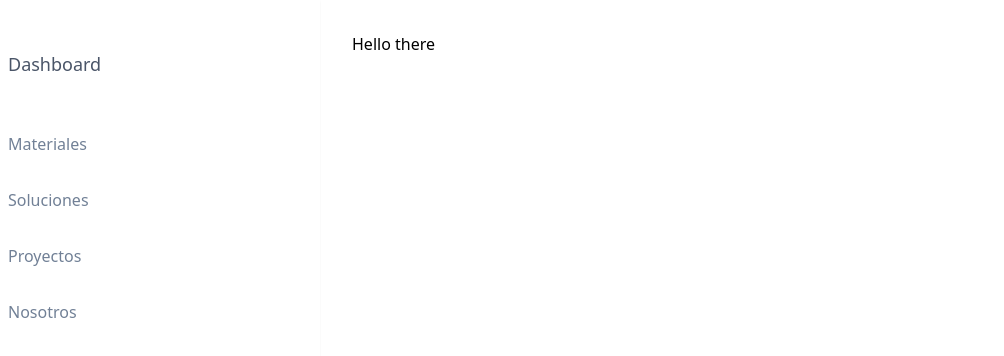
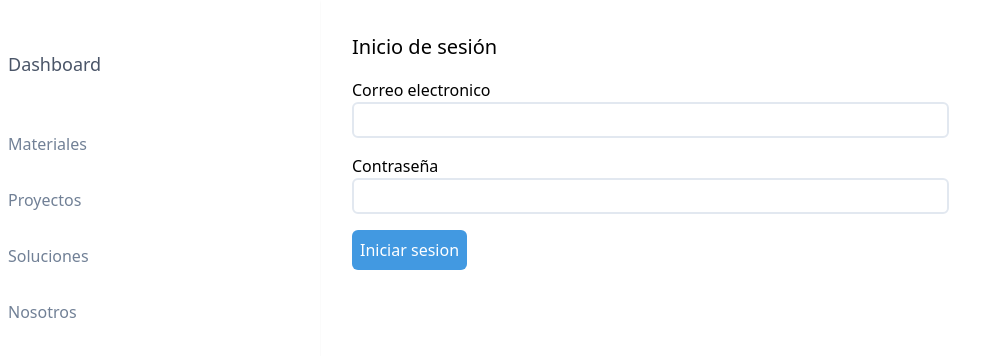
Before and after one commit to MarcoMacedoP/amkell-admin, a React app: page / in a window 1280 px wide. Shown: the top 356 px of the page, without its empty margins (0-1004 px from the left). Built offline with nearby package versions, Linux system fonts and the light colour scheme.

Commit message:
Login working

```diff
--- a/src/App.tsx
+++ b/src/App.tsx
@@ -10,6 +10,9 @@ import { Projects } from "./pages/Projects";
 import { AddProject } from "./pages/AddProject";
 import { Project } from "./pages/Project";
 import { About } from "./pages/About";
+import { Login } from "./pages/Login";
+import { PrivateRoute } from "./components/PrivateRoute";
+import { OnlyNotAuthRoute } from "./components/OnlyNotAuthRoute";
 type AppProps = {};
 
 export const App: React.FC<AppProps> = () => {
@@ -17,36 +20,36 @@ export const App: React.FC<AppProps> = () => {
     <Router>
       <Layout>
         <Switch>
-          <Route exact path="/">
-            <IndexPage />
-          </Route>
-          <Route exact path="/soluciones">
+          <OnlyNotAuthRoute exact path="/">
+            <Login />
+          </OnlyNotAuthRoute>
+          <PrivateRoute exact path="/soluciones">
             <Solutions />
-          </Route>
-          <Route exact path="/soluciones/:slug">
+          </PrivateRoute>
+          <PrivateRoute exact path="/soluciones/:slug">
             <Solution />
-          </Route>
-          <Route exact path="/materiales">
+          </PrivateRoute>
+          <PrivateRoute exact path="/materiales">
             <Materials />
-          </Route>
-          <Route exact path="/materiales/agregar">
+          </PrivateRoute>
+          <PrivateRoute exact path="/materiales/agregar">
             <AddMaterial />
-          </Route>
-          <Route exact path="/materiales/:slug">
+          </PrivateRoute>
+          <PrivateRoute exact path="/materiales/:slug">
             <Material />
-          </Route>
-          <Route exact path="/proyectos">
+          </PrivateRoute>
+          <PrivateRoute exact path="/proyectos">
             <Projects />
-          </Route>
-          <Route exact path="/proyectos/agregar">
+          </PrivateRoute>
+          <PrivateRoute exact path="/proyectos/agregar">
             <AddProject />
-          </Route>
-          <Route exact path="/proyectos/:slug">
+          </PrivateRoute>
+          <PrivateRoute exact path="/proyectos/:slug">
             <Project />
-          </Route>
-          <Route exact path="/nosotros">
+          </PrivateRoute>
+          <PrivateRoute exact path="/nosotros">
             <About />
-          </Route>
+          </PrivateRoute>
         </Switch>
       </Layout>
     </Router>
--- a/src/components/Input.tsx
+++ b/src/components/Input.tsx
@@ -2,6 +2,7 @@ import React from "react";
 
 type InputProps = {
   label: string;
+  type?: "text" | "email" | "password";
   value: any;
   onChange: (event: React.ChangeEvent<HTMLInputElement>) => void;
   name: string;
@@ -10,6 +11,7 @@ type InputProps = {
 export const Input = ({
   label,
   name,
+  type = "text",
   placeholder,
   onChange,
   value,
@@ -18,6 +20,7 @@ export const Input = ({
     <label htmlFor={name}>{label}</label>
 
     <input
+      type={type}
       className="input"
       placeholder={placeholder}
       name={name}
--- a/src/components/Layout/index.tsx
+++ b/src/components/Layout/index.tsx
@@ -1,6 +1,7 @@
 import * as React from "react";
 import { PageLabel } from "./PageLabel";
 import { Link } from "react-router-dom";
+import { hasUser } from "../../hooks/Firebase";
 
 type LayoutProps = {};
 
@@ -14,10 +15,13 @@ export const Layout: React.FC<LayoutProps> = ({ children }) => {
               Dashboard
             </Link>
           </header>
-          <PageLabel to="/materiales" text="Materiales" />
-          <PageLabel to="/soluciones" text="Soluciones" />
-          <PageLabel to="/proyectos" text="Proyectos" />
-          <PageLabel to="/nosotros" text="Nosotros" />
+
+          <>
+            <PageLabel to="/materiales" text="Materiales" />
+            <PageLabel to="/proyectos" text="Proyectos" />
+            <PageLabel to="/soluciones" text="Soluciones" />
+            <PageLabel to="/nosotros" text="Nosotros" />
+          </>
         </aside>
         <main className=" flex-1  p-8">{children}</main>
       </section>
--- /dev/null
+++ b/src/components/OnlyNotAuthRoute.tsx
@@ -0,0 +1,27 @@
+import React from "react";
+import { Route, Redirect, RouteProps } from "react-router-dom";
+import { hasUser } from "../hooks/Firebase";
+
+/**
+ *
+ * A route just for user with no auth.
+ */
+export function OnlyNotAuthRoute({ children, ...rest }: RouteProps) {
+  return (
+    <Route
+      {...rest}
+      render={({ location }) =>
+        hasUser() ? (
+          <Redirect
+            to={{
+              pathname: "/materiales",
+              state: { from: location },
+            }}
+          />
+        ) : (
+          children
+        )
+      }
+    />
+  );
+}
--- /dev/null
+++ b/src/components/PrivateRoute.tsx
@@ -0,0 +1,23 @@
+import React from "react";
+import { Route, Redirect, RouteProps } from "react-router-dom";
+import { hasUser } from "../hooks/Firebase";
+
+export function PrivateRoute({ children, ...rest }: RouteProps) {
+  return (
+    <Route
+      {...rest}
+      render={({ location }) =>
+        hasUser() ? (
+          children
+        ) : (
+          <Redirect
+            to={{
+              pathname: "/",
+              state: { from: location },
+            }}
+          />
+        )
+      }
+    />
+  );
+}
--- a/src/hooks/Firebase.ts
+++ b/src/hooks/Firebase.ts
@@ -160,3 +160,14 @@ export function useAddItemToCollection<D>(collection: collection, data: D): [()
 
     return [addItem, status];
 }
+
+
+export async function authUserWithEmailAndPassword(email: string, password: string) {
+
+
+    const result = await firebase.auth(app).signInWithEmailAndPassword(email, password);
+    return result.user
+
+
+}
+export const hasUser = () => firebase.auth(app).currentUser;
--- /dev/null
+++ b/src/pages/Login.tsx
@@ -0,0 +1,71 @@
+import * as React from "react";
+import { Input } from "../components/Input";
+import { useForm } from "../hooks/Forms";
+import { Button } from "../components/Button";
+import { Loader } from "../components/Loader";
+import { authUserWithEmailAndPassword, hasUser } from "../hooks/Firebase";
+import { useHistory } from "react-router-dom";
+
+type LoginProps = {};
+
+export const Login: React.FC<LoginProps> = () => {
+  const history = useHistory();
+  const [data, handleChange] = useForm({
+    email: "",
+    password: "",
+  });
+  const [status, setStatus] = React.useState({
+    isLoading: false,
+    error: null,
+  });
+  React.useEffect(() => {
+    setTimeout(() => {
+      hasUser() && history.push("/materiales");
+    }, 500);
+  }, [history]);
+
+  async function handleSubmit() {
+    setStatus({ ...status, isLoading: true });
+    try {
+      const user = await authUserWithEmailAndPassword(
+        data.email,
+        data.password
+      );
+      console.log(user);
+      setStatus({ ...status, isLoading: false });
+      user && history.push("/materiales");
+    } catch (error) {
+      setStatus({ error, isLoading: false });
+    }
+  }
+  return (
+    <div className="w-2/3">
+      <h1 className="mb-4">Inicio de sesión</h1>
+
+      <Input
+        label="Correo electronico"
+        type="email"
+        name="email"
+        onChange={handleChange}
+        value={data.email}
+      />
+      <Input
+        type="password"
+        label="Contraseña"
+        name="password"
+        onChange={handleChange}
+        value={data.password}
+      />
+      {status.error && (
+        <p className="text-red-500 text-sm mb-4">
+          Usuario/contraseña incorrectos
+        </p>
+      )}
+      {status.isLoading ? (
+        <Loader />
+      ) : (
+        <Button onClick={handleSubmit} text="Iniciar sesion" type="primary" />
+      )}
+    </div>
+  );
+};
```
